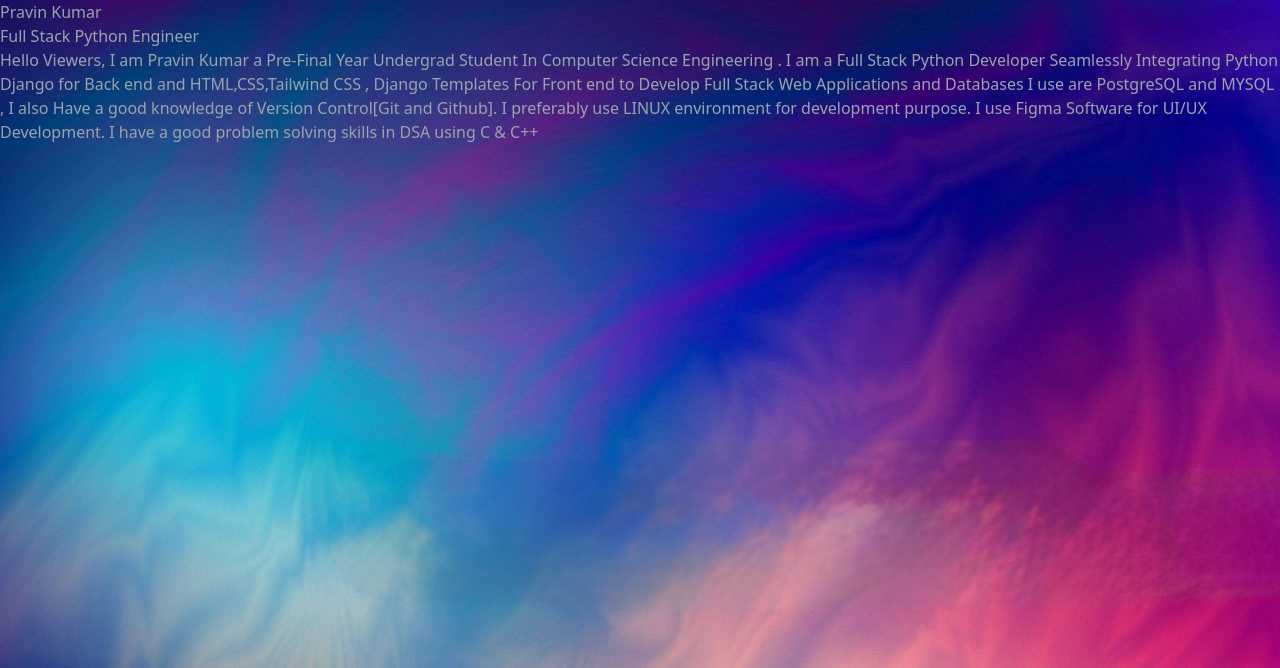
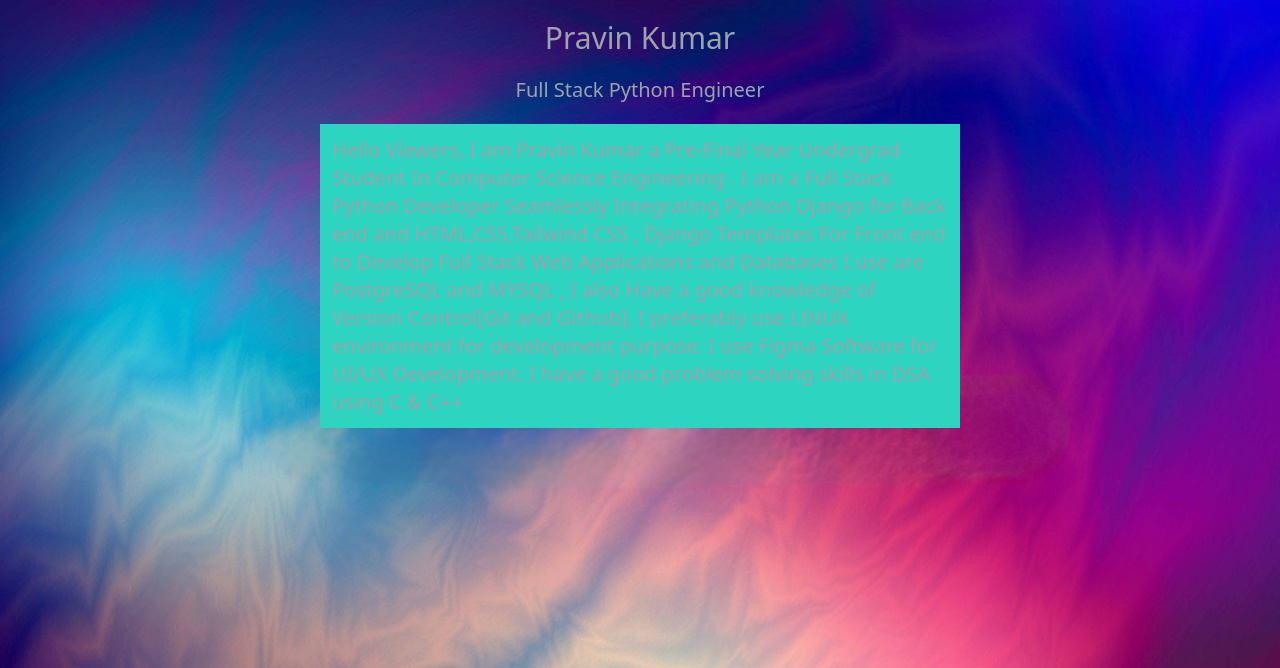
Before and after one commit to anish1133/Django-Portfolio, a Django app: page / in a window 1280 px wide. Shown: the top 668 px of the page. Run offline with Django 5.2, Linux system fonts and the light colour scheme; data comes from the database, SQL or seed files in the repository; some libraries are stand-ins or nearby versions.

Commit message:
css animations in portfolio

```diff
--- a/portfolio/views.py
+++ b/portfolio/views.py
@@ -1,6 +1,7 @@
 from django.shortcuts import render
 from django.http import HttpResponse
 from .models import UserDetails
+from django.apps import AppConfig
 
 
 # Create your views here.
--- a/templates/base.html
+++ b/templates/base.html
@@ -2,21 +2,22 @@
 {% load static %}
 <!DOCTYPE html>
 <html lang="en">
+
 <head>
   {% tailwind_css %}
   <meta charset="UTF-8" />
   <meta name="viewport" content="width=device-width, initial-scale=1.0" />
-    <script src="https://kit.fontawesome.com/ca547ebe4a.js"
-            crossorigin="anonymous"></script>
-    <link href="https://cdn.jsdelivr.net/npm/tailwindcss@2.2.19/dist/tailwind.min.css"
-          rel="stylesheet" />
+  <script src="https://kit.fontawesome.com/ca547ebe4a.js" crossorigin="anonymous"></script>
+  <link href="https://cdn.jsdelivr.net/npm/tailwindcss@2.2.19/dist/tailwind.min.css" rel="stylesheet" />
   <title>
     {% block title %}{% endblock %}
   </title>
 </head>
-  <body style="background-image: url(static/images/bg1.png);">
+
+<body class="bg-cover bg-fixed" style="background-image: url(static/images/bg1.png)">
   <div id="content">
     {% block content %}{% endblock %}
   </div>
 </body>
+
 </html>
--- a/templates/home/home.html
+++ b/templates/home/home.html
@@ -1,11 +1,44 @@
 {% extends 'base.html' %}
 {% block title %}Pravin Kumar{% endblock %}
 {% block content %}
-  <div class="text-gray-400">
-    {% for user in all_users %}
-      <h1>{{ user.name }}</h1>
-      <h2>{{ user.intro }}</h2>
-      <h3>{{ user.bio }}</h3>
-    {% endfor %}
+<div class="text-gray-400 mt-5">
+  {% for user in all_users %}
+  <h1 class="animate-fadeIn text-3xl font-light text-center mb-5">{{ user.name }}</h1>
+  <h2 class="animate-fadeIn text-xl mb-5 font-light text-center">{{ user.intro }}</h2>
+  <div class="animate-fadeIn container w-2/4 font-light text-xl ml-auto mr-auto px-3 py-3 bg-teal-400">
+    <h3 class="animate-fadeIn">{{ user.bio }}</h3>
   </div>
+  {% endfor %}
+</div>
+
+<style>
+  @keyframes fadeIn {
+    from {
+      opacity: 0;
+    }
+
+    to {
+      opacity: 1;
+    }
+  }
+
+  @keyframes fadeOut {
+    from {
+      opacity: 1;
+    }
+
+    to {
+      opacity: 0;
+    }
+  }
+
+  .animate-fadeIn {
+    animation: fadeIn 2s ease-in-out;
+  }
+
+  .animate-fadeOut {
+    animation: fadeOut 2s ease-in-out;
+  }
+</style>
+
 {% endblock %}
```
Lines whose indentation alone changed are shown as unchanged.
